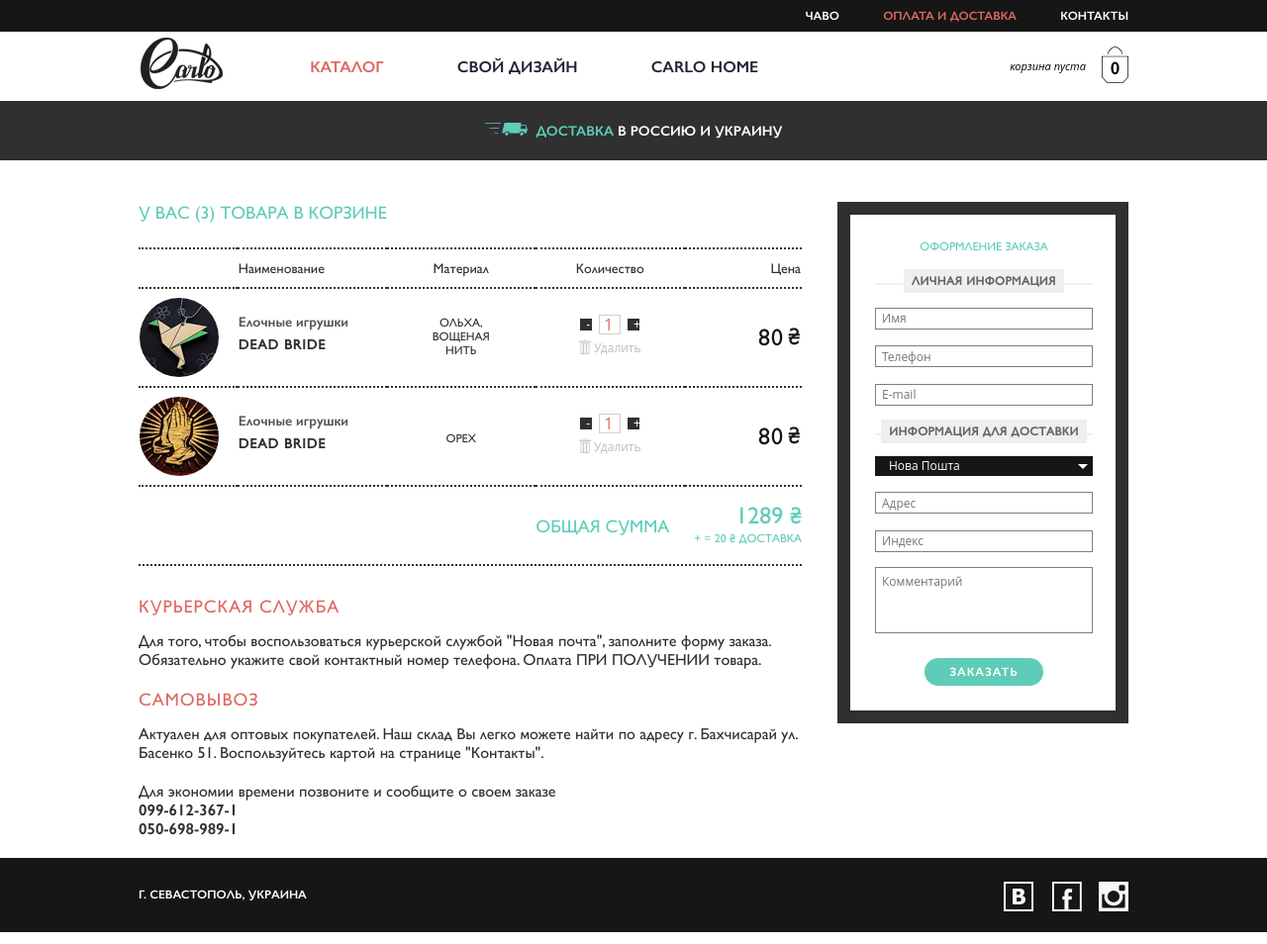
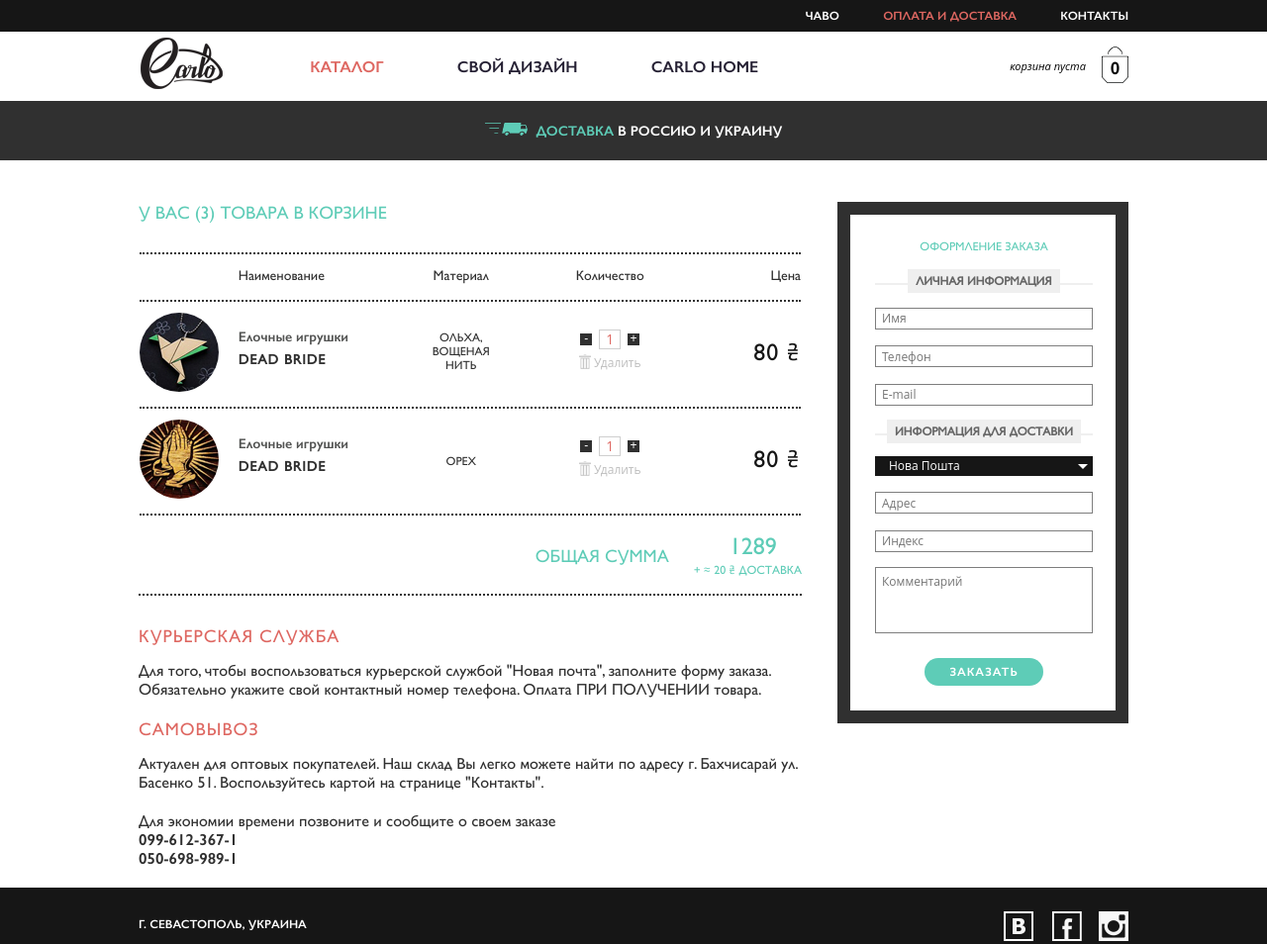
Before and after one commit to nilaneo/carlo, a plain HTML site: page cart.html in a window 1280 px wide. Shown: the whole page at 99% size. Drawn offline with Linux system fonts and the light colour scheme.

Commit message:
Fixed currency and table in the cart page

```diff
--- a/cart.html
+++ b/cart.html
@@ -9,6 +9,8 @@
 
         <link rel="stylesheet" href="css/normalize.css">
         <link rel="stylesheet" href="css/main.css">
+        <link href="http://fonts.googleapis.com/css?family=PT+Sans:regular,italic,bold,bolditalic"
+rel="stylesheet" type="text/css" />
 
         <!--[if IE]>
         <script src="http://html5shiv.googlecode.com/svn/trunk/html5.js"></script>
@@ -57,13 +59,21 @@
                         <h4 class="title-cart">У вас (<span class="cart-quantity">3</span>) товара в корзине</h4>
                         <table class="table-orders">
                             <thead>
-                                <th></th>
-                                <th>Наименование</th>
-                                <th>Материал</th>
-                                <th>Количество</th>
-                                <th>Цена</th>
+                                <tr class="table-border">
+                                    <td colspan="5"><hr></td>
+                                </tr>
+                                <tr>
+                                    <th></th>
+                                    <th>Наименование</th>
+                                    <th>Материал</th>
+                                    <th>Количество</th>
+                                    <th>Цена</th>
+                                </tr>
                             </thead>
                             <tbody>
+                                <tr class="table-border">
+                                    <td colspan="5"><hr></td>
+                                </tr>
                                 <tr>
                                     <td>
                                         <img src="img/order-1.jpg" alt="">
@@ -85,9 +95,12 @@
                                     </td>
                                     <td>
                                         <span class="product-price">
-                                            80<span class="icon-currency icon-grn-black"></span>
+                                            80 <span class="currency">&#8372;</span>
                                         </span>
                                     </td>
+                                </tr>
+                                <tr class="table-border">
+                                    <td colspan="5"><hr></td>
                                 </tr>
                                 <tr>
                                     <td>
@@ -110,18 +123,21 @@
                                     </td>
                                     <td>
                                         <span class="product-price">
-                                            80<span class="icon-currency icon-grn-black"></span>
+                                            80 <span class="currency">&#8372;</span>
                                         </span>
                                     </td>
+                                </tr>
+                                <tr class="table-border">
+                                    <td colspan="5"><hr></td>
                                 </tr>
                             </tbody>
                         </table>
                         <div class="block-general-price">
                             <span class="price-title">Общая сумма</span>
                             <div class="price">
-                                <span class="order-price j-general-price">1289<span> ₴</span></span>
+                                <span class="order-price j-general-price">1289 <span class="currency">&#8399;</span></span>
                                 <span class="price-delivery">
-                                    +  ≈ 20 ₴ доставка
+                                    +  ≈ 20 <span class="currency">&#8372;</span> доставка
                                 </span>
                             </div>
                         </div>
--- a/css/main.less
+++ b/css/main.less
@@ -55,6 +55,19 @@
 @font-face {
     font-family: Gilsanub;
     src: url(../fonts/GILSANUB.ttf);
+}
+
+@font-face {
+    font-family: Rouble;
+    src: url('https://dl.dropboxusercontent.com/s/qv78mhbjqo26n5l/rouble.eot?') format('eot'),
+    url('http://www.artlebedev.ru/kovodstvo/sections/159/rouble.otf') format('opentype'),
+    url('https://dl.dropboxusercontent.com/s/co69wedsqczon22/rouble.woff') format('woff'),
+    url('https://dl.dropboxusercontent.com/s/rp3me8dv6dyqty2/rouble.ttf')  format('truetype'),
+    url('https://dl.dropboxusercontent.com/s/l28sv4fwyzfmflv/rouble.svg#ALSRubl') format('svg');
+}
+
+.currency {
+    font-family: 'PT Sans', serif;
 }
 
 /* ==========================================================================
@@ -451,7 +464,7 @@ nav {
     span {
         font-size: 12px;
         line-height: 12px;
-        letter-spacing: .5px;
+        letter-spacing: 0;
     }
 }
 
@@ -698,51 +711,51 @@ nav {
     padding-left: 72px;
 }
 
-.currency {
-    a {
-        .inline-block;
-        width: 46px;
-        height: 24px;
-        text-align: center;
-        line-height: 20px;
-        background-color: transparent;
-    }
-
-    a:hover,
-    a.is-active {
-        background-color: @orange;
-    }
-
-    span {
-        vertical-align: middle;
-    }
-}
-
-.icon-currency {
-    .inline-block;
-    width: 13px;
-    height: 18px;
-    margin-left: 4px;
-}
-
-.icon-grn-black {
-    background: url(../img/icon-grn-black.png);
-}
-
-.icon-rub-black {
-    background: url(../img/icon-rub-black.png);
-}
-
-.icon-grn-white {
-    background: url(../img/icon-grn-white.png);
-}
-
-.icon-grn-black-small {
-    width: 9px;
-    height: 14px;
-    margin-left: 2px;
-    background: url(../img/icon-grn-black-small.png);
-}
+// .currency {
+//     a {
+//         .inline-block;
+//         width: 46px;
+//         height: 24px;
+//         text-align: center;
+//         line-height: 20px;
+//         background-color: transparent;
+//     }
+
+//     a:hover,
+//     a.is-active {
+//         background-color: @orange;
+//     }
+
+//     span {
+//         vertical-align: middle;
+//     }
+// }
+
+// .icon-currency {
+//     .inline-block;
+//     width: 13px;
+//     height: 18px;
+//     margin-left: 4px;
+// }
+
+// .icon-grn-black {
+//     background: url(../img/icon-grn-black.png);
+// }
+
+// .icon-rub-black {
+//     background: url(../img/icon-rub-black.png);
+// }
+
+// .icon-grn-white {
+//     background: url(../img/icon-grn-white.png);
+// }
+
+// .icon-grn-black-small {
+//     width: 9px;
+//     height: 14px;
+//     margin-left: 2px;
+//     background: url(../img/icon-grn-black-small.png);
+// }
 
 /* SIDEBAR
 ========================================================================== */
@@ -1302,15 +1315,13 @@ nav {
 .table-orders {
     width: 100%;
     border-collapse: collapse;
-
+    border-spacing: 1em;
     thead {
+        vertical-align: middle;
+    }
+
+    th {
         height: 40px;
-        vertical-align: middle;
-        border-top: 2px dotted @text;
-        border-bottom: 2px dotted @text;
-    }
-
-    th {
         color: @text;
         font-size: 14px;
         line-height: 14px;
@@ -1330,10 +1341,6 @@ nav {
         width: 120px;
     }
 
-    tr {
-        border-bottom: 2px dotted @text;
-    }
-
     td:first-child {
         width: 100px;
         height: 100px;
@@ -1361,6 +1368,24 @@ nav {
     .materials:before,
     .materials:after {
         height: 0;
+    }
+
+    .table-border {
+        height: 0px;
+
+        td {
+            height: 0px;
+            min-height: 0px;
+            font-size: 0;
+            line-height: 0;
+        }
+
+        hr {
+            display: block;
+            height: 0;
+            border: none;
+            border-bottom: 2px dotted @text;
+        }
     }
 }
 
@@ -1981,11 +2006,12 @@ nav {
     .inline-block;
     width: 12px;
     height: 12px;
+    padding: 2px;
     border: none;
     background-color: @text;
     color: @white;
     font-size: 12px;
-    line-height: 10px;
+    line-height: 7px;
     text-align: center;
     vertical-align: middle;
 }
@@ -1999,13 +2025,13 @@ nav {
     .inline-block;
     height: 20px;
     width: 22px;
-    padding: 2px 4px;
+    padding: 2px 6px;
     border: 1px solid #cfcfcf;
     margin: 0 3px;
     vertical-align: middle;
     background-color: transparent;
     color: @orange;
-    font-size: 16px;
+    font-size: 14px;
     line-height: 17px;
     font-family: "Open Sans", Helvetica, Arial, sans-serif;
 }
```
Also changed, not shown: catalogue.html (+8 -8 lines), congrats.html (+4 -4 lines), index.html (+10 -10 lines), one-product.html (+6 -6 lines), css/main.css.
